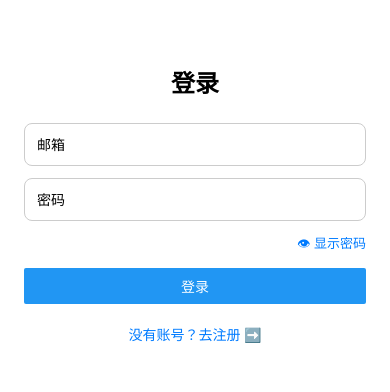
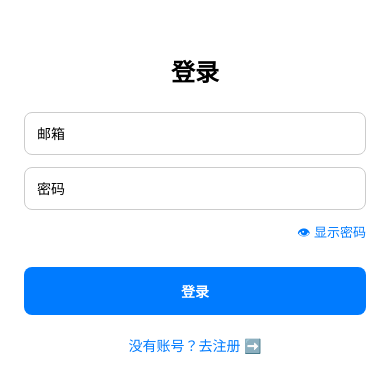
Before and after one commit to wong0577/jwt-auth-api-demo, a React Native app in the folder jwtclient/: screen /Auth in a window 390 px wide. Shown: the part 218-610 px from the top of the page. Built offline with nearby package versions, Linux system fonts and the light colour scheme.

Commit message:
fix home page

```diff
--- a/jwtclient/screens/AuthScreen.js
+++ b/jwtclient/screens/AuthScreen.js
@@ -7,63 +7,44 @@ import {
   Alert,
   TouchableOpacity,
   StyleSheet,
+  ActivityIndicator,
 } from 'react-native';
 import { useForm, Controller } from 'react-hook-form';
-import { login, register } from '../api/api';
 import { useNavigation } from '@react-navigation/native';
+import { useAuth } from '../contexts/AuthContext'; // ✅ 用AuthContext
+
 export default function AuthScreen() {
   const [isLogin, setIsLogin] = useState(true);
   const [showPassword, setShowPassword] = useState(false);
+  const [submitting, setSubmitting] = useState(false); // 🔥 新增loading防止重复提交
   const navigation = useNavigation();
-  const [email, setEmail] = useState('');
-  const [password, setPassword] = useState('');
+  const { login, register } = useAuth(); // ✅ 用context提供的 login 和 register
 
-  const {
-    control,
-    handleSubmit,
-    formState: { errors },
-  } = useForm();
+  const { control, handleSubmit, formState: { errors } } = useForm();
 
   const onSubmit = async (data) => {
     try {
+      setSubmitting(true);
       if (isLogin) {
-        await login({
-          email: data.email,
-          password: data.password,
-        });
+        await login({ email: data.email, password: data.password });
+        navigation.replace('Home'); // ✅ login成功，user已存在，Home注册了
+      } else {
+        await register({ email: data.email, password: data.password, username: data.username });
         navigation.replace('Home');
-      } else {
-        await register({
-          email: data.email,
-          password: data.password,
-          username: data.username,
-        });
-
-        // 注册后直接登录（只要 email/password）
-        await login({
-          email: data.email,
-          password: data.password,
-        });
-        // 存储Token
-        await AsyncStorage.setItem('accessToken', loginData.accessToken);
-        await AsyncStorage.setItem('refreshToken', loginData.refreshToken);
-
-        Alert.alert('注册成功 ✅', '欢迎你！');
-
-        setUser(loginData.user);
-        //navigation.replace('Home');
       }
     } catch (err) {
       console.log('==== FULL ERROR ====');
-      console.log(JSON.stringify(err.response?.data, null, 2)); // 打印完整错误内容！
+      console.log(JSON.stringify(err.response?.data, null, 2));
 
       const errorMessage =
-        err.response?.data?.message || // 后端自定义返回的 message
-        err.response?.data || // 后端直接返回的数据
-        err.message || // axios 内置 message
-        '发生未知错误'; // 都没有就显示默认
+        err.response?.data?.error ||
+        err.response?.data?.message ||
+        err.message ||
+        '发生未知错误';
 
       Alert.alert('错误', errorMessage);
+    } finally {
+      setSubmitting(false);
     }
   };
 
@@ -79,7 +60,7 @@ export default function AuthScreen() {
         render={({ field: { onChange, value } }) => (
           <TextInput
             placeholder="邮箱"
-            value={value ?? ''}  // 🔥 加一层保护，防止 undefined
+            value={value ?? ''}
             onChangeText={onChange}
             autoCapitalize="none"
             keyboardType="email-address"
@@ -89,7 +70,7 @@ export default function AuthScreen() {
       />
       {errors.email && <Text style={styles.errorText}>{errors.email.message}</Text>}
 
-      {/* 昵称，仅注册模式下显示 */}
+      {/* 昵称（仅注册时显示） */}
       {!isLogin && (
         <>
           <Controller
@@ -99,7 +80,7 @@ export default function AuthScreen() {
             render={({ field: { onChange, value } }) => (
               <TextInput
                 placeholder="昵称"
-                value={value ?? ''}  // 🔥 加一层保护，防止 undefined
+                value={value ?? ''}
                 onChangeText={onChange}
                 style={[styles.input, errors.username && styles.inputError]}
               />
@@ -117,7 +98,7 @@ export default function AuthScreen() {
         render={({ field: { onChange, value } }) => (
           <TextInput
             placeholder="密码"
-            value={value ?? ''}  // 🔥 加一层保护，防止 undefined
+            value={value ?? ''}
             onChangeText={onChange}
             secureTextEntry={!showPassword}
             style={[styles.input, errors.password && styles.inputError]}
@@ -132,9 +113,19 @@ export default function AuthScreen() {
       </TouchableOpacity>
 
       {/* 提交按钮 */}
-      <Button title={isLogin ? '登录' : '注册'} onPress={handleSubmit(onSubmit)} />
+      <TouchableOpacity
+        onPress={handleSubmit(onSubmit)}
+        style={[styles.button, submitting && { opacity: 0.6 }]}
+        disabled={submitting}
+      >
+        {submitting ? (
+          <ActivityIndicator color="#fff" />
+        ) : (
+          <Text style={styles.buttonText}>{isLogin ? '登录' : '注册'}</Text>
+        )}
+      </TouchableOpacity>
 
-      {/* 模式切换 */}
+      {/* 切换模式 */}
       <TouchableOpacity onPress={() => setIsLogin(!isLogin)} style={styles.switchBtn}>
         <Text style={styles.switchText}>
           {isLogin ? '没有账号？去注册 ➡️' : '已有账号？去登录 ➡️'}
@@ -173,6 +164,17 @@ const styles = StyleSheet.create({
     marginBottom: 8,
     marginLeft: 4,
   },
+  button: {
+    backgroundColor: '#007bff',
+    padding: 14,
+    borderRadius: 8,
+    alignItems: 'center',
+    marginTop: 10,
+  },
+  buttonText: {
+    color: '#fff',
+    fontWeight: 'bold',
+  },
   switchBtn: {
     marginTop: 20,
     alignItems: 'center',
@@ -189,15 +191,4 @@ const styles = StyleSheet.create({
     color: '#007bff',
     fontSize: 13,
   },
-  socialBtn: {
-    backgroundColor: '#eee',
-    paddingVertical: 8,
-    paddingHorizontal: 16,
-    borderRadius: 8,
-    marginHorizontal: 8,
-  },
-  socialText: {
-    fontWeight: 'bold',
-    color: '#333',
-  },
 });
```
